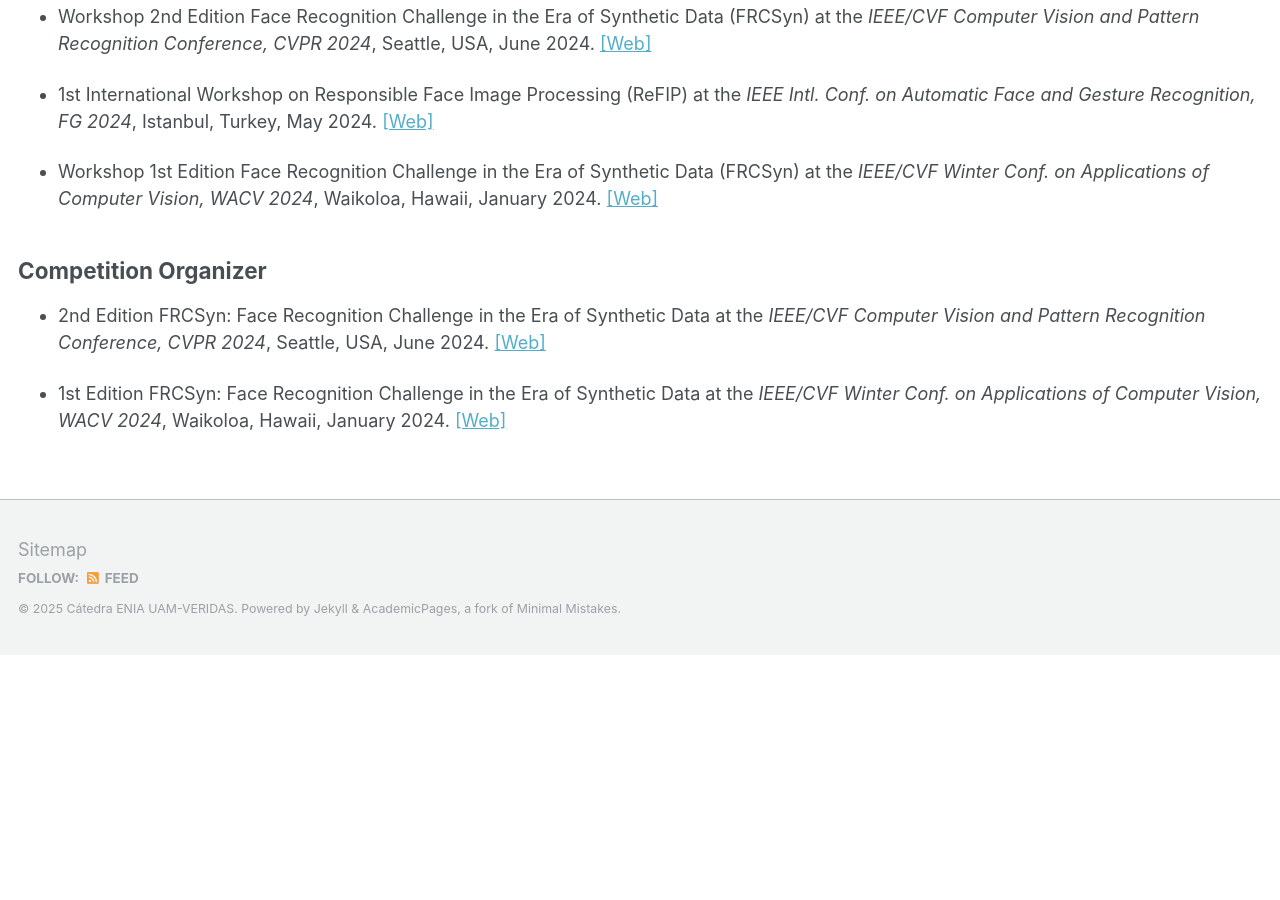
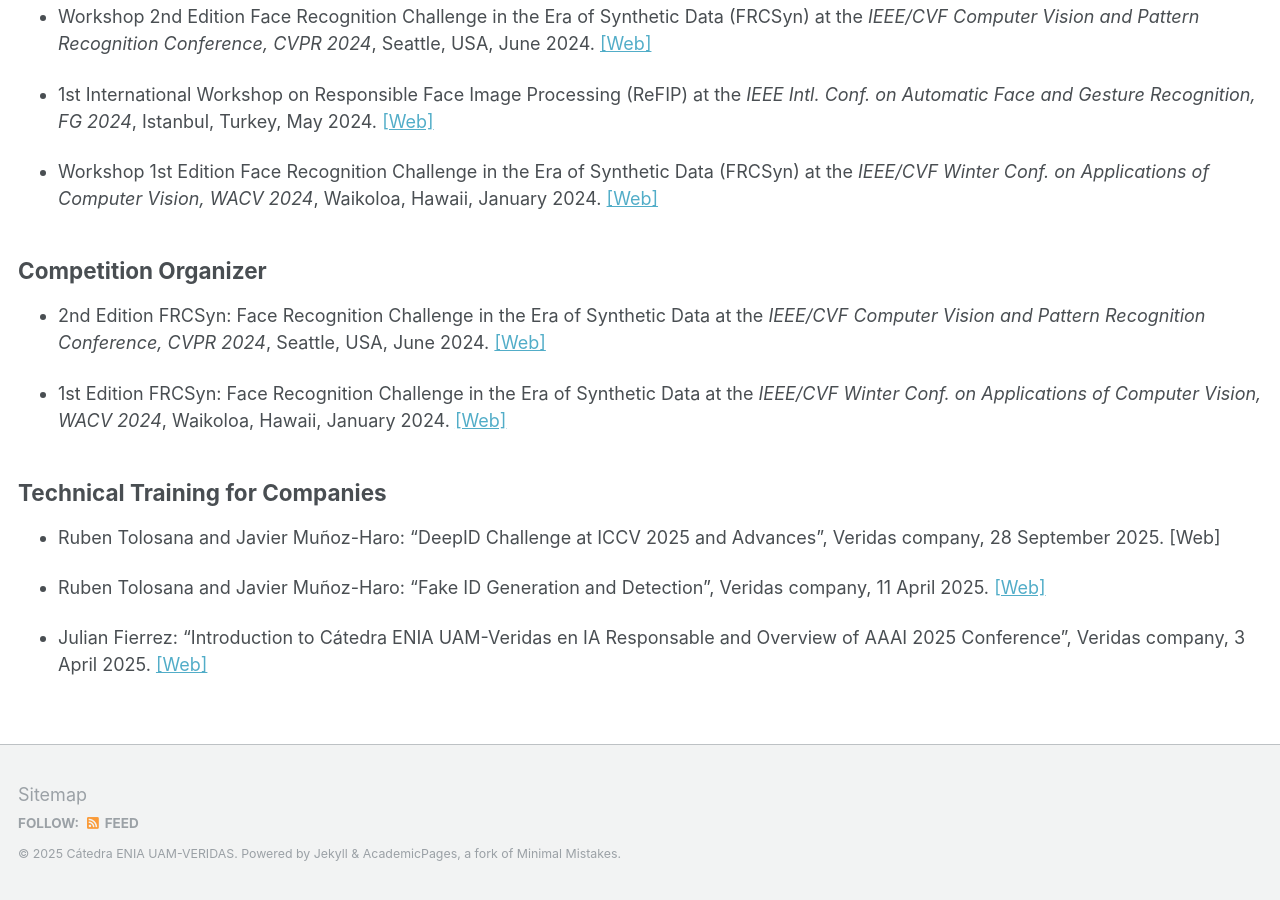
Before and after one commit to catedraeniauam/catedraeniauam.github.io, a Jekyll site: the page built from _pages/scientific_events.md, in a window 1280 px wide and 900 px high, scrolled down 1228 px. Built offline with Jekyll 4.4.1, drawn with Linux system fonts in a browser that asks for light colours; before the commit the page ends 1883 px from its top, so only the background shows below that.

Commit message:
Añadimos nuevo apartado a scientific_events

```diff
--- a/_pages/scientific_events.md
+++ b/_pages/scientific_events.md
@@ -47,3 +47,12 @@ Competition Organizer
 - 2nd Edition FRCSyn: Face Recognition Challenge in the Era of Synthetic Data at the *IEEE/CVF Computer Vision and Pattern Recognition Conference, CVPR 2024*, Seattle, USA, June 2024. <a href="https://codalab.lisn.upsaclay.fr/competitions/16970">[Web]</a>
 
 - 1st Edition FRCSyn: Face Recognition Challenge in the Era of Synthetic Data at the *IEEE/CVF Winter Conf. on Applications of Computer Vision, WACV 2024*, Waikoloa, Hawaii, January 2024. <a href="https://codalab.lisn.upsaclay.fr/competitions/15485">[Web]</a>
+
+Technical Training for Companies
+-----
+
+- Ruben Tolosana and Javier Muñoz-Haro: “DeepID Challenge at ICCV 2025 and Advances”, Veridas company, 28 September 2025. [Web]
+
+- Ruben Tolosana and Javier Muñoz-Haro: “Fake ID Generation and Detection”, Veridas company, 11 April 2025. <a href="https://veridas.com/en/advancing-towards-responsible-ai-a-high-quality-training-partnership-between-uam-and-veridas/">[Web]</a>
+
+- Julian Fierrez: “Introduction to Cátedra ENIA UAM-Veridas en IA Responsable and Overview of AAAI 2025 Conference”, Veridas company, 3 April 2025. <a href="https://veridas.com/en/advancing-towards-responsible-ai-a-high-quality-training-partnership-between-uam-and-veridas/">[Web]</a>
```
